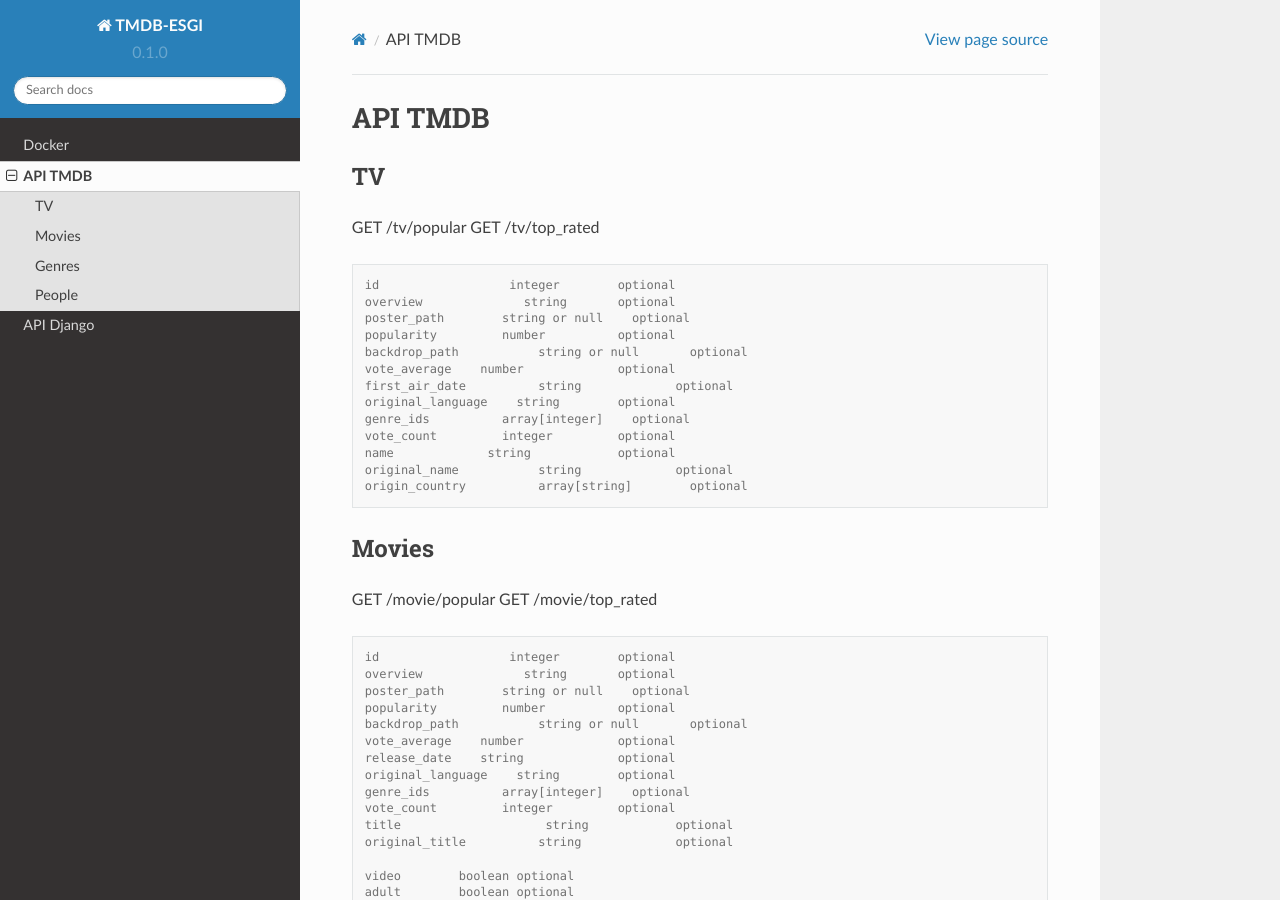
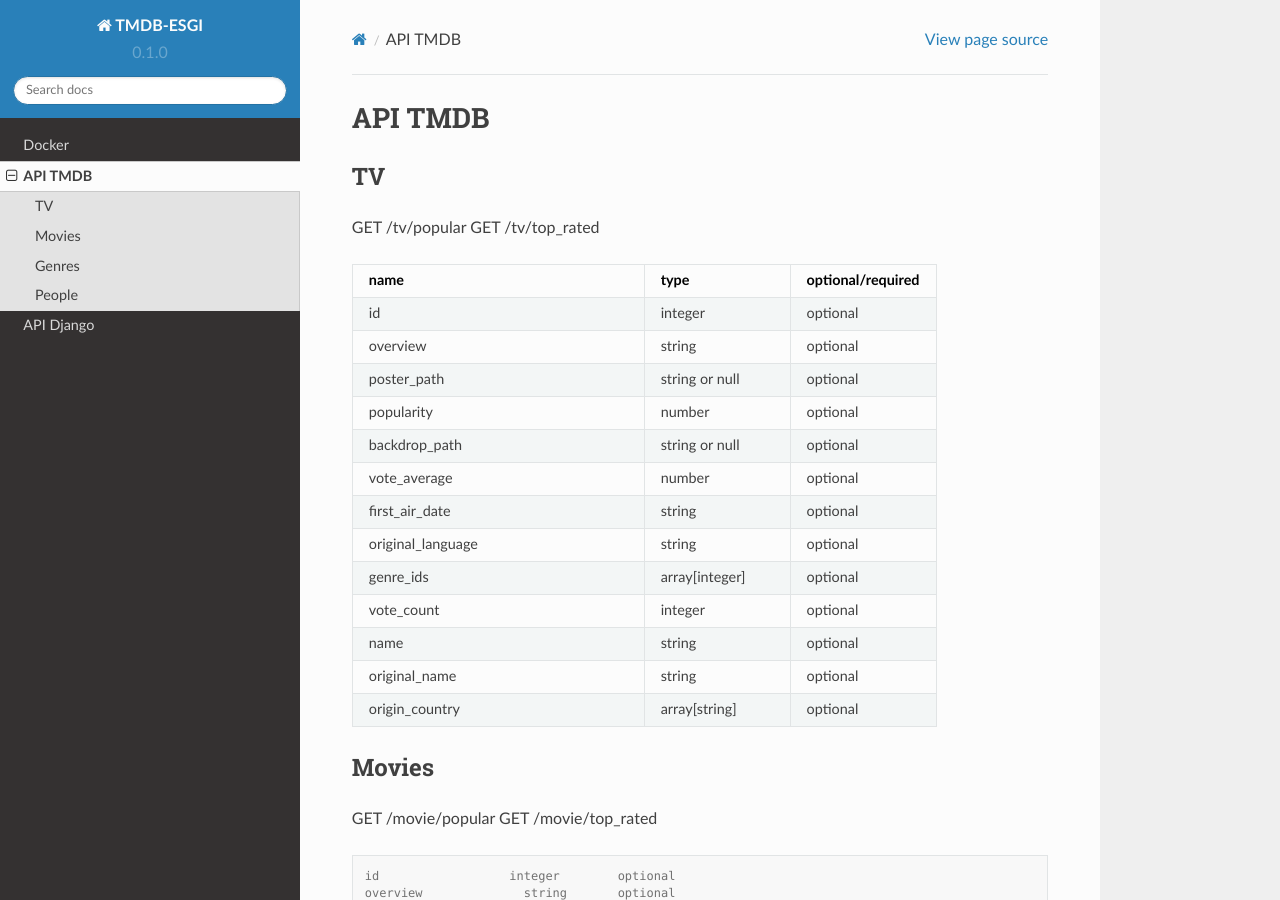
Before and after one commit to Bubuclem/ESGI-TMDB-RTDocs, a Sphinx documentation site: the page built from docs/source/api_tmdb.rst, in a window 1280 px wide and 900 px high. Built offline with Sphinx 7.4.7 and the Read the Docs theme 2.0.0, drawn with Linux system fonts in a browser that asks for light colours.

Commit message:
Update docs

```diff
--- a/docs/source/api_tmdb.rst
+++ b/docs/source/api_tmdb.rst
@@ -7,21 +7,53 @@
 GET /tv/popular
 GET /tv/top_rated
 
-.. code-block:: console
+.. list-table::
+   :widths: 50 25 25
+   :header-rows: 1
 
-   id	               integer	      optional
-   overview	         string	      optional
-   poster_path	      string or null	optional
-   popularity	      number	      optional
-   backdrop_path	   string or null	optional
-   vote_average	   number	      optional
-   first_air_date	   string	      optional
-   original_language	string	      optional
-   genre_ids	      array[integer]	optional
-   vote_count	      integer	      optional
-   name	            string	      optional
-   original_name	   string	      optional
-   origin_country	   array[string]	optional
+   * - name
+     - type
+     - optional/required
+
+   * - id
+     - integer
+     - optional
+   * - overview
+     - string
+     - optional
+   * - poster_path
+     - string or null
+     - optional
+   * - popularity
+     - number
+     - optional
+   * - backdrop_path
+     - string or null
+     - optional
+   * - vote_average
+     - number
+     - optional
+   * - first_air_date
+     - string
+     - optional
+   * - original_language
+     - string
+     - optional
+   * - genre_ids
+     - array[integer]
+     - optional
+   * - vote_count
+     - integer
+     - optional
+   * - name
+     - string
+     - optional
+   * - original_name
+     - string
+     - optional
+   * - origin_country
+     - array[string]
+     - optional
 
 Movies
 ------------
```
